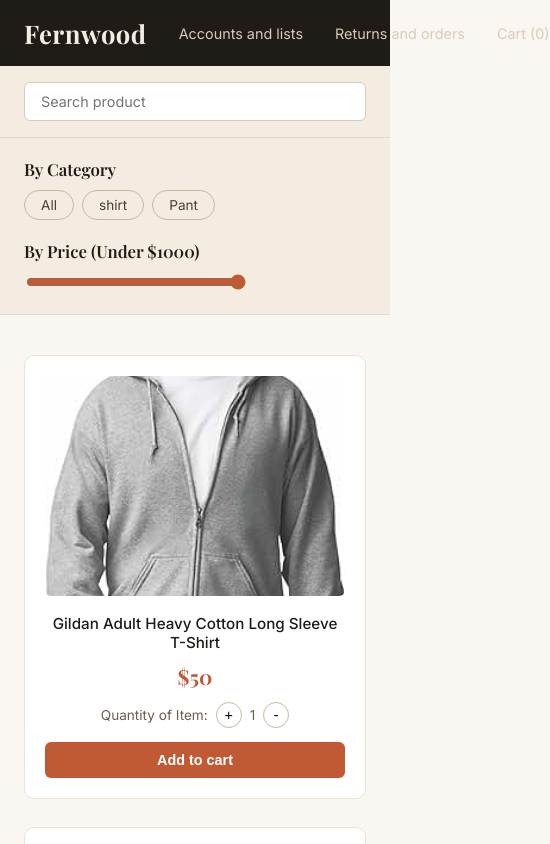
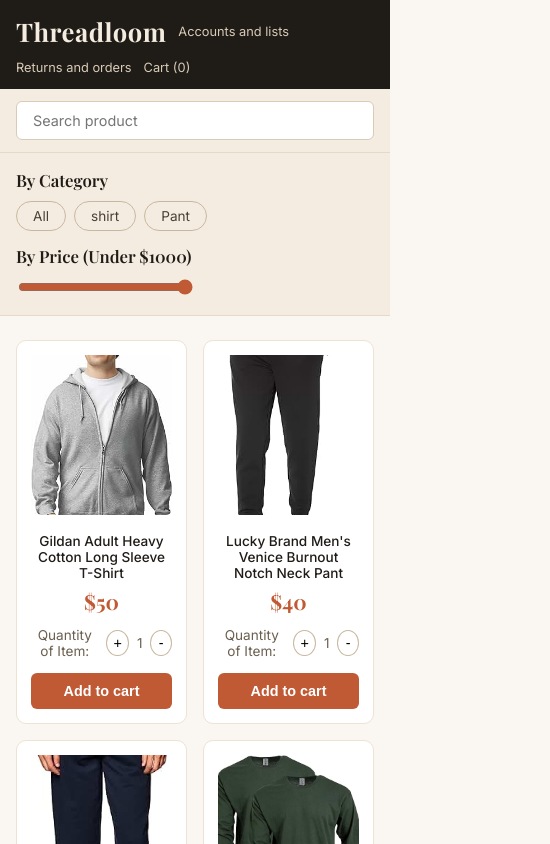
Before and after one commit to Azeemproo/Ecommerce-Website, a React (Vite) app: page / in a window 390 px wide. Shown: the top 844 px of the page, 550 px wide, since content can reach past the window. Built offline with nearby package versions, Linux system fonts and the light colour scheme.

Commit message:
modify the css to make responsive website

```diff
--- a/src/App.css
+++ b/src/App.css
@@ -309,3 +309,110 @@ body {
   font-size: 1rem;
   padding: 60px 0;
 }
+
+/* ---------- RESPONSIVE ---------- */
+@media (max-width: 768px) {
+  .navbar {
+    flex-wrap: wrap;
+    gap: 12px;
+    padding: 14px 16px;
+  }
+
+  .navbar h1 {
+    margin-right: 0;
+    flex: 1 1 100%;
+    text-align: center;
+  }
+
+  .navbar a,
+  .navbar .brand-link {
+    font-size: 0.8rem;
+  }
+
+  .search-bar-wrap {
+    padding: 12px 16px;
+  }
+
+  .inner-filteration {
+    flex-direction: column;
+    align-items: flex-start;
+    gap: 14px;
+    padding: 16px;
+  }
+
+  .By-Price input[type="range"] {
+    width: 100%;
+  }
+
+  .container {
+    padding: 24px 16px;
+  }
+
+  .cards {
+    grid-template-columns: repeat(auto-fill, minmax(150px, 1fr));
+    gap: 16px;
+  }
+
+  .item {
+    padding: 14px;
+  }
+
+  .item img {
+    height: 160px;
+  }
+
+  .item h3 {
+    font-size: 0.85rem;
+    min-height: auto;
+  }
+
+  .AddToCart {
+    padding: 20px 16px;
+    margin: 0 12px 40px 12px;
+  }
+
+  /* Stack the cart table on very small screens */
+  .AddToCart table,
+  .AddToCart thead,
+  .AddToCart tbody,
+  .AddToCart th,
+  .AddToCart td,
+  .AddToCart tr {
+    display: block;
+  }
+
+  .AddToCart thead tr {
+    display: none;
+  }
+
+  .AddToCart tr {
+    border-bottom: 1px solid #eee2d2;
+    padding: 12px 0;
+  }
+
+  .AddToCart td {
+    padding: 4px 0;
+  }
+
+  .AddToCart td:before {
+    content: attr(data-label);
+    font-weight: 600;
+    display: inline-block;
+    width: 90px;
+    color: #6b5f4f;
+    font-size: 0.75rem;
+    text-transform: uppercase;
+  }
+
+  .toast {
+    width: 90%;
+    text-align: center;
+    font-size: 0.85rem;
+  }
+}
+
+@media (max-width: 420px) {
+  .cards {
+    grid-template-columns: 1fr 1fr;
+  }
+}
--- a/src/App.jsx
+++ b/src/App.jsx
@@ -110,7 +110,7 @@ function Header({ cartCount }) {
     <div className="header">
       <div className="navbar">
         <Link to="/" className="brand-link">
-           <h1>Fernwood</h1>
+          <h1>Threadloom</h1>
         </Link>
         <a href="#">Accounts and lists</a>
         <a href="#">Returns and orders</a>
@@ -200,13 +200,13 @@ const AddToCart = ({ cartItem, removeFromCart }) => {
             <tbody>
               {cartItem.map((item) => (
                 <tr key={item.id}>
-                  <td>
+                  <td data-label="Image">
                     <img src={item.image} alt={item.name} style={{ width: "50px", height: "auto", borderRadius: "4px" }} />
                   </td>
-                  <td>{item.name}</td>
-                  <td>${item.price}</td>
-                  <td>{item.quantity}</td>
-                  <td>
+                  <td data-label="Name">{item.name}</td>
+                  <td data-label="Price">${item.price}</td>
+                  <td data-label="Quantity">{item.quantity}</td>
+                  <td data-label="Remove">
                     <button onClick={() => removeFromCart(item.id)}>Remove</button>
                   </td>
                 </tr>
```
